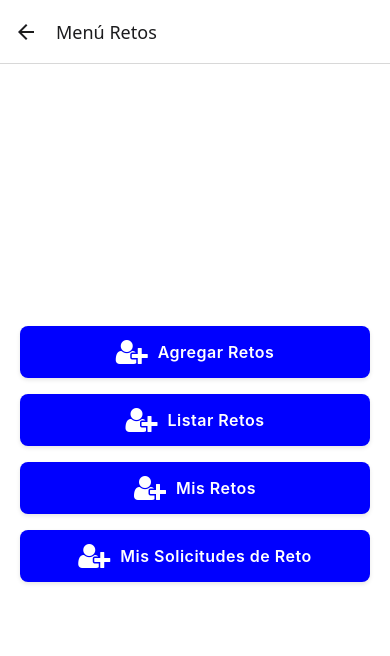
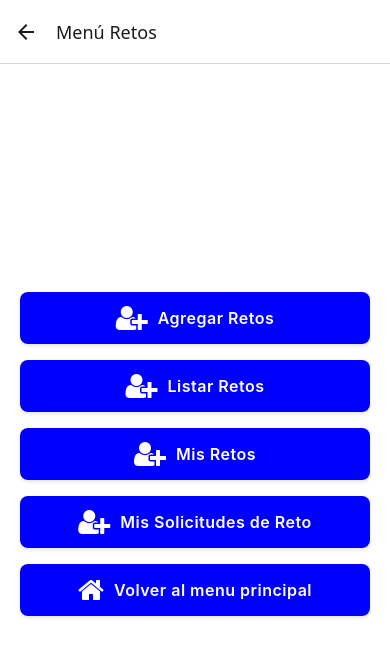
Before and after one commit to AleRabazza/ObligatorioDDM, a React Native app: screen /MenuRetos in a window 390 px wide. Shown: the top 656 px of the page. Built offline with nearby package versions, Linux system fonts and the light colour scheme.

Commit message:
botones para volver

```diff
--- a/src/screens/Menu/MenuMateriales.js
+++ b/src/screens/Menu/MenuMateriales.js
@@ -8,6 +8,7 @@ const MenuMateriales = ({ navigation }) => {
       <ScrollView contentContainerStyle={styles.container}>
         <MyButton title="Agregar Materiales" btnColor="blue" btnIcon="plus-circle" customPress={() => navigation.navigate("RegisterMateriales")}/>
         <MyButton title="Listar Materiales" btnColor="blue" btnIcon="list" customPress={() => navigation.navigate("ViewAllMateriales")} />
+        <MyButton title="Volver al menu principal" btnColor="blue" btnIcon="home" customPress={() => navigation.navigate("MenuGlobal")} />
       </ScrollView>
     </SafeAreaView>
   );
--- a/src/screens/Menu/MenuRetos.js
+++ b/src/screens/Menu/MenuRetos.js
@@ -14,6 +14,8 @@ const MenuRetos = ({navigation}) => {
       <MyButton title="Mis Retos" btnColor="blue" btnIcon="user-plus" customPress={() => navigation.navigate("ViewRetos")} />
 
       <MyButton title="Mis Solicitudes de Reto" btnColor="blue" btnIcon="user-plus" customPress={() => navigation.navigate("MisSolicitudes")} />
+
+                <MyButton title="Volver al menu principal" btnColor="blue" btnIcon="home" customPress={() => navigation.navigate("MenuGlobal")} />
     </View>
   );
 };
--- a/src/screens/Menu/MenuUsuario.js
+++ b/src/screens/Menu/MenuUsuario.js
@@ -8,6 +8,7 @@ const MenuUsuario = ({ navigation }) => {
       <ScrollView>
         <MyButton title="Listar Usuarios" btnColor="blue" btnIcon="user-plus" customPress={() => navigation.navigate("ViewAllUser")} />
         <MyButton title="Ver Mi Usuario" btnColor="blue" btnIcon="user-plus" customPress={() => navigation.navigate("ProfileUser")} />
+        <MyButton title="Volver al menu principal" btnColor="blue" btnIcon="home" customPress={() => navigation.navigate("MenuGlobal")} />
       </ScrollView>
     </SafeAreaView>
   );
```
